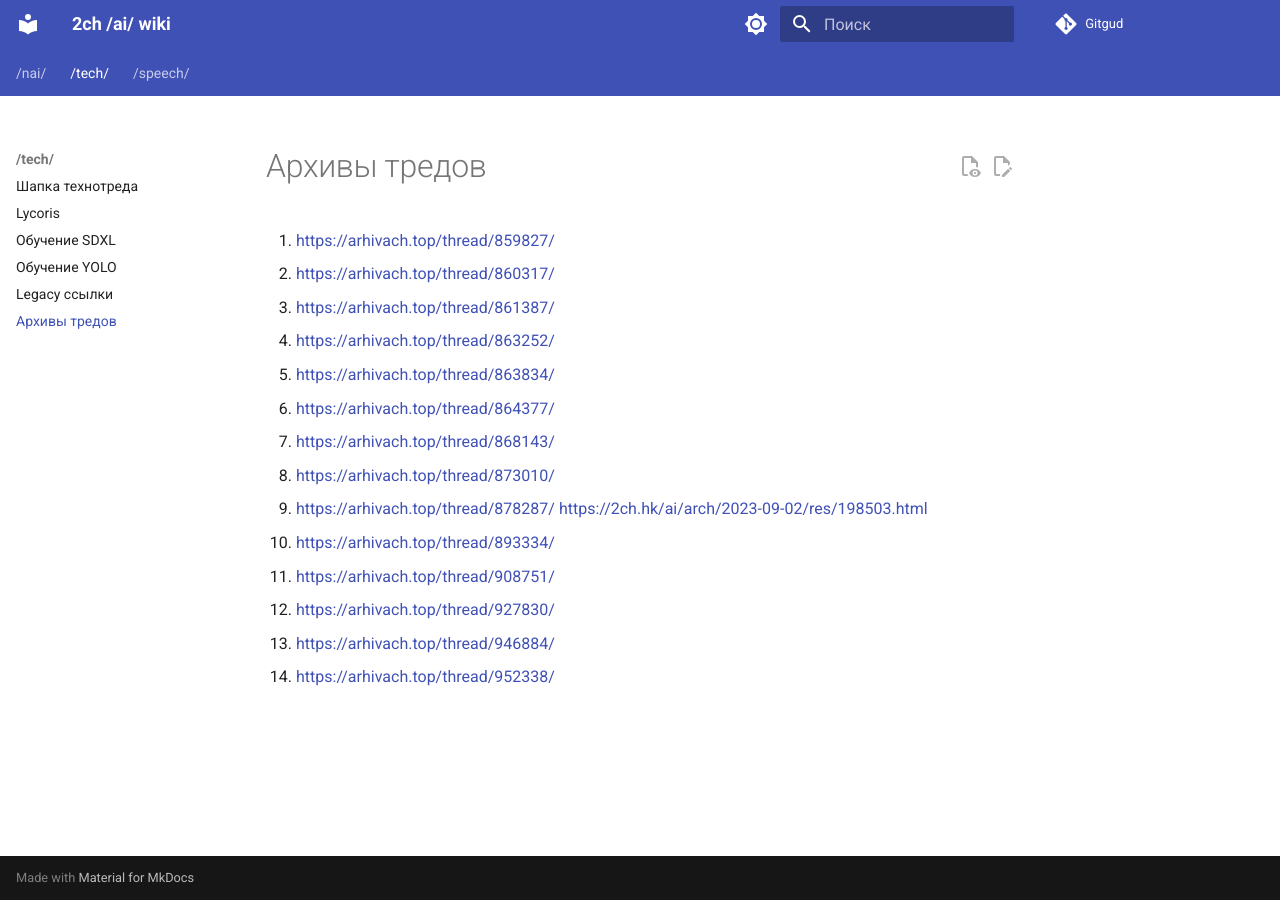
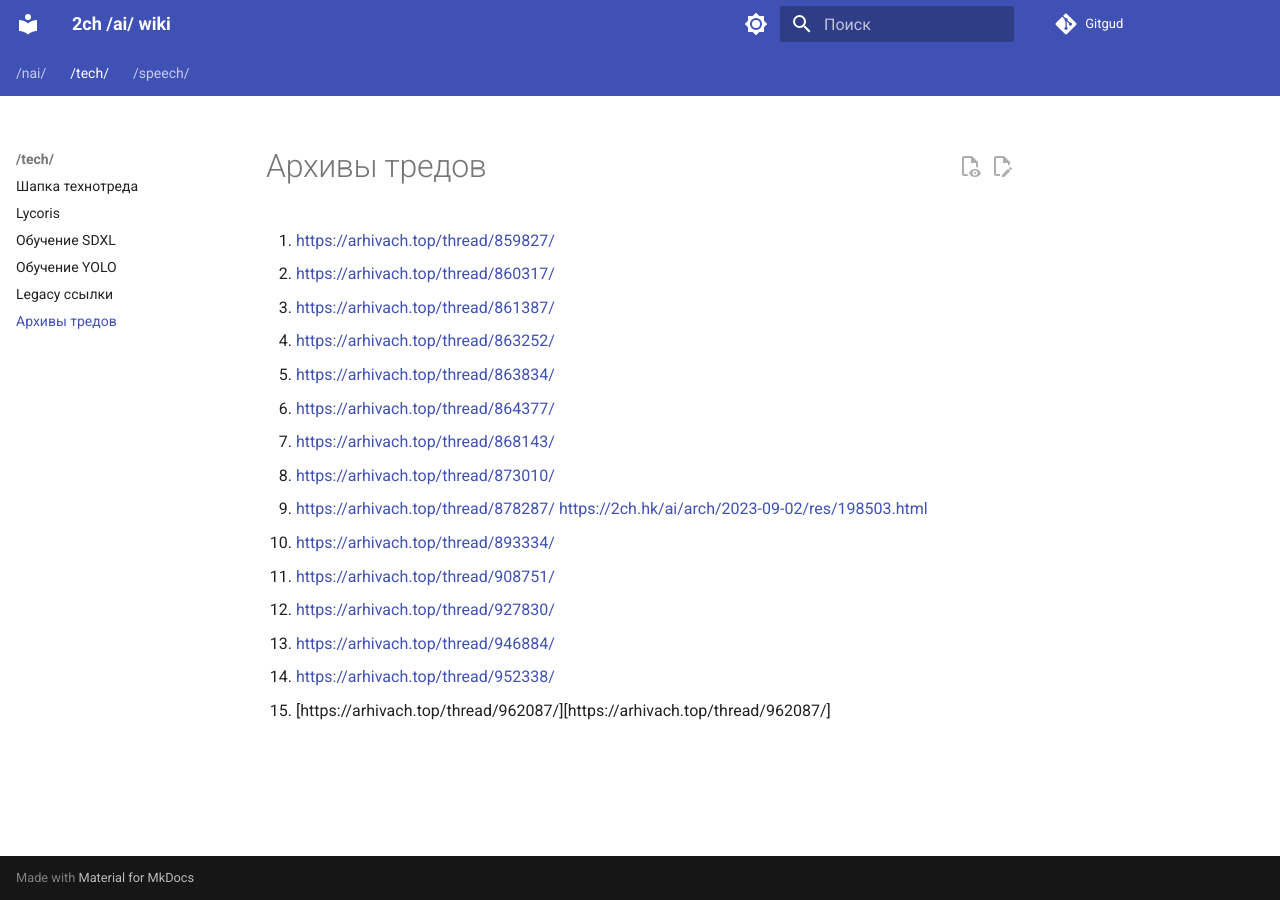
Before and after one commit to 2ch-ai/wiki, an MkDocs documentation site: the page built from docs/tech/old_threads.md, in a window 1280 px wide. Built offline with MkDocs 1.6.1 and Material for MkDocs 9.7.7, drawn with Linux system fonts in a browser that asks for light colours; some of the changed lines change nothing that is shown.

Commit message:
Update old_threads.md

```diff
--- a/docs/tech/old_threads.md
+++ b/docs/tech/old_threads.md
@@ -12,3 +12,4 @@
 12. [https://arhivach.top/thread/927830/](https://arhivach.top/thread/927830/)
 13. [https://arhivach.top/thread/946884/](https://arhivach.top/thread/946884/)
 14. [https://arhivach.top/thread/952338/](https://arhivach.top/thread/952338/)
+15. [https://arhivach.top/thread/962087/][https://arhivach.top/thread/962087/]
```
